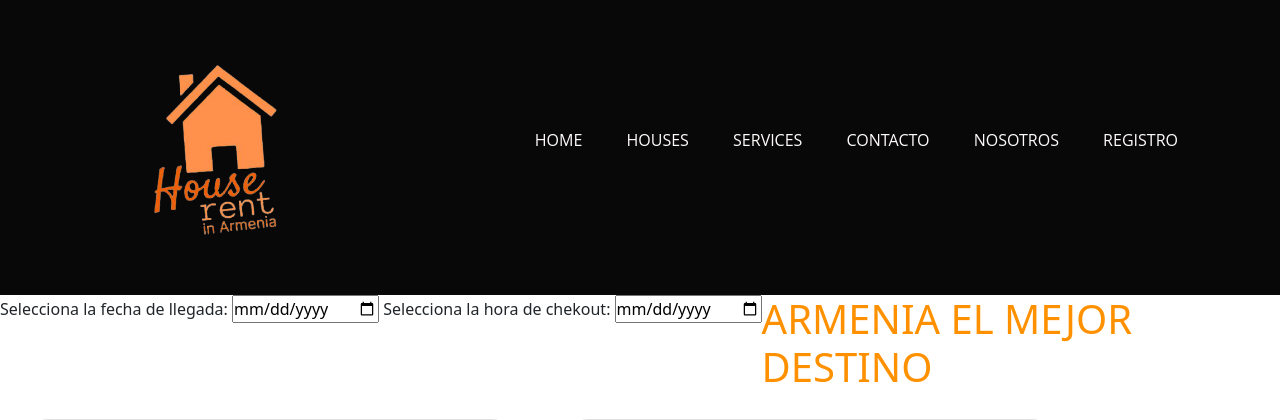
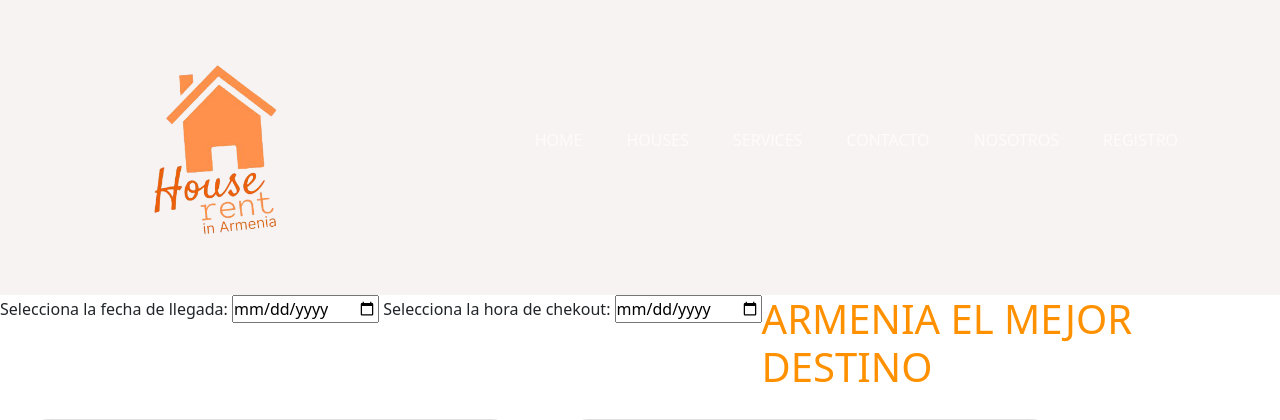
Before and after one commit to PaolaRoa/airbnb_criollo, a PHP site: page / in a window 1280 px wide. Shown: the top 420 px of the page. Run offline with PHP 8.4, Linux system fonts and the light colour scheme; some libraries are stand-ins or nearby versions.

Commit message:
changes 24032021

```diff
--- a/assests/css/styles.css
+++ b/assests/css/styles.css
@@ -11,7 +11,7 @@
    }
 
    .navbar {
-       background-color: hsl(0, 0%, 3%);
+       background-color: hsl(0, 20%, 96%);
        height: 40%;
     }
    .logo {
@@ -43,7 +43,7 @@
    .navegacion{
     width: 1000px;
     margin: 30px auto;
-    background: #fff;
+    background: rgb(5, 5, 5);
    }
 
    .navegacion ul{
```
